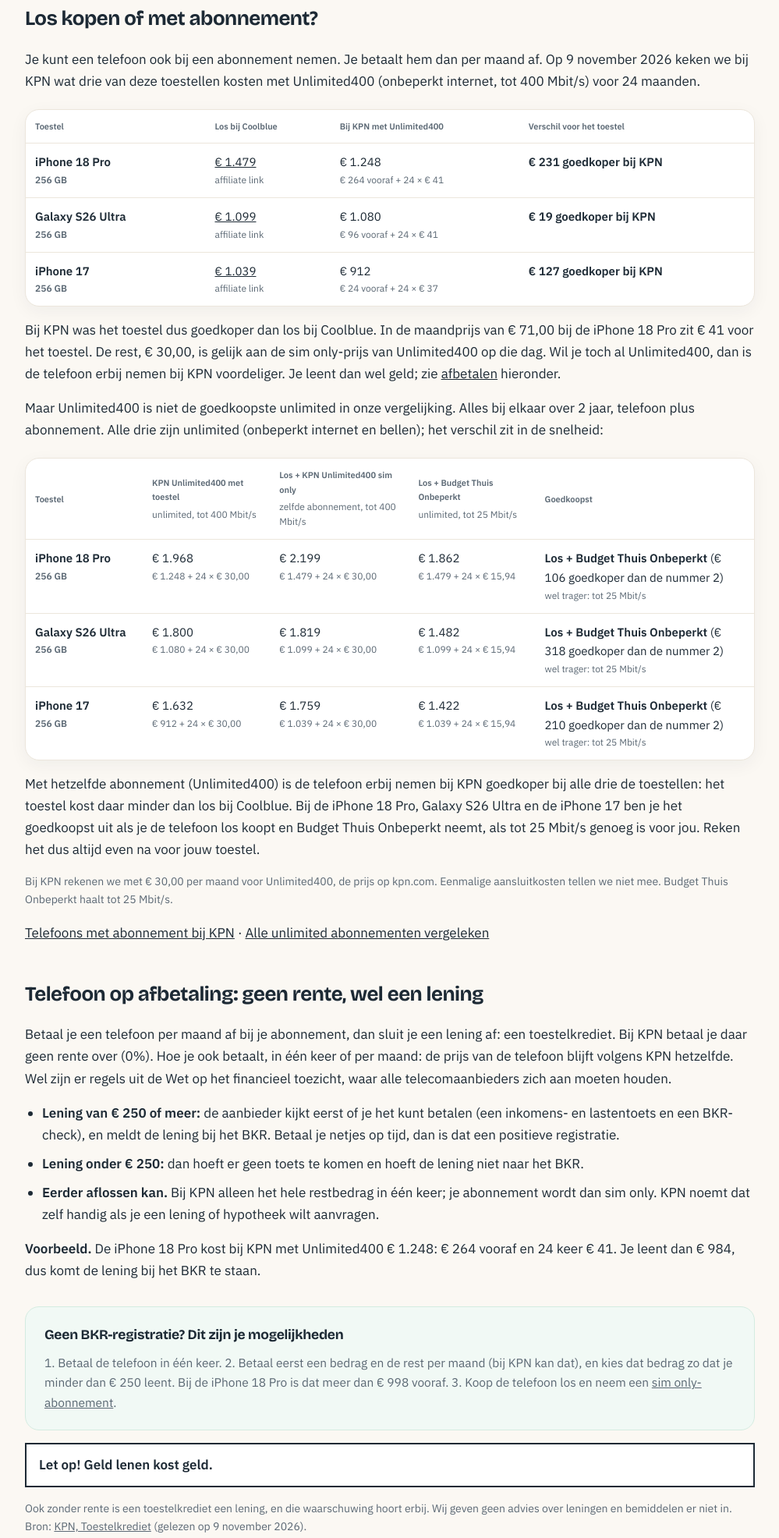
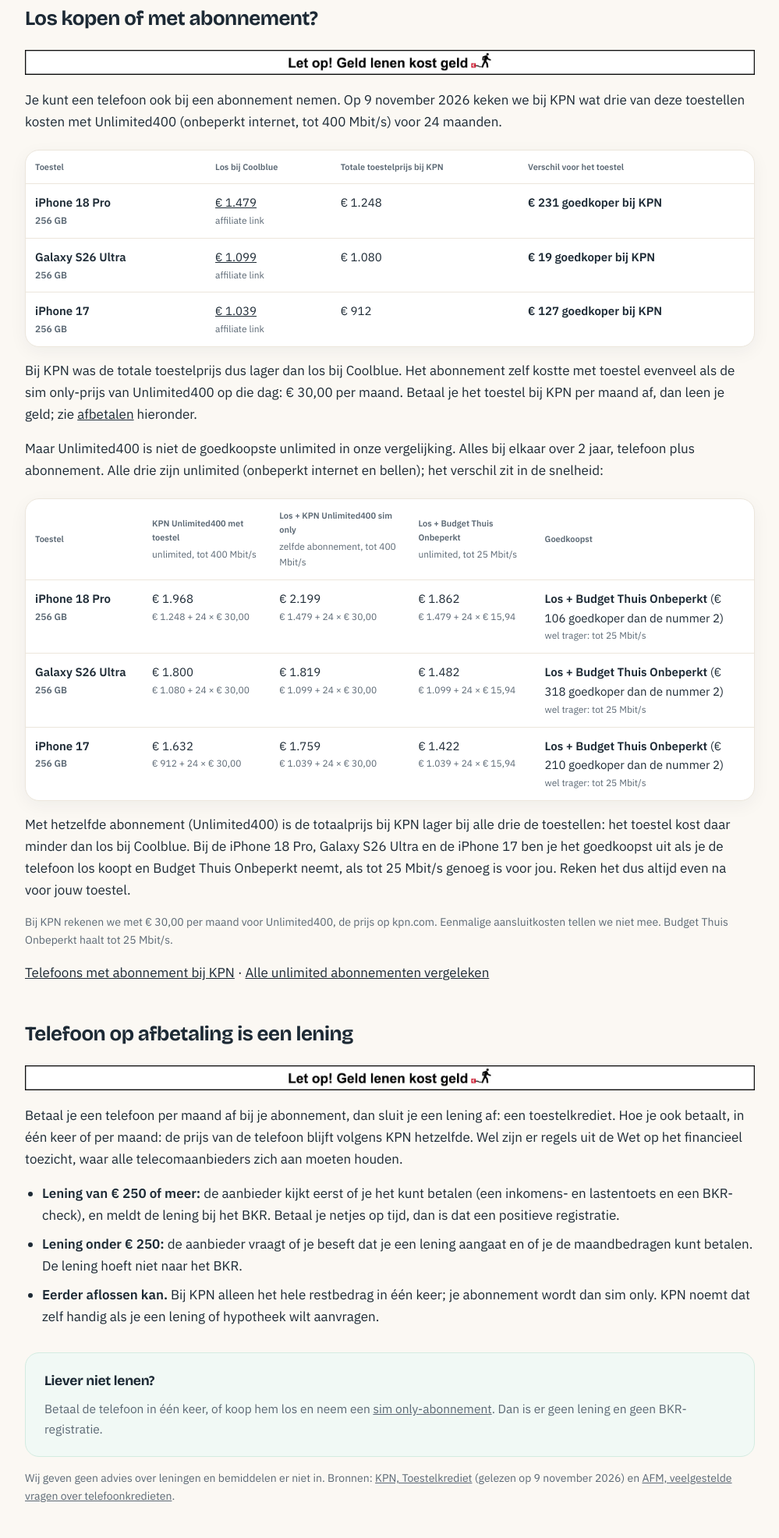
Before and after one commit to tummersruud-ux/eerlijktelecomadvies, a plain HTML site: page telefoons.html in a window 1280 px wide. Shown: the part 8591-10563 px from the top of the page at 78% size, without its empty margins (140-1139 px from the left). Drawn offline with Linux system fonts and the light colour scheme.

Commit message:
Telefoons: alleen totale toestelprijs en officiele AFM-kredietwaarschuwing
Geen termijnbedragen, kredietbedragen of rente meer zonder krediettabel, geen tip om
onder de BKR-grens te blijven, geen aanbeveling waar je het toestel op afbetaling neemt.

Co-Authored-By: Claude Opus 5.5 <noreply@anthropic.com>

```diff
--- a/telefoons.html
+++ b/telefoons.html
@@ -214,6 +214,11 @@ a.simlink{display:block;margin-top:12px;font-weight:600;font-size:14.5px;color:v
 @media (max-width:640px){.kaartjes.laders{grid-template-columns:1fr}}
 .kaartje.lader .kabel{margin:6px 0 14px}
 .waarschuwing{border:2px solid var(--ink);background:var(--card);padding:12px 16px;font-weight:700;font-size:17px;margin-top:22px}
+
+.afm-waarschuwing{margin:18px 0}
+.afm-waarschuwing img{display:block;width:100%;height:auto}
+.afm-waarschuwing span{display:none}
+@media (max-width:820px){.afm-waarschuwing img{display:none}.afm-waarschuwing span{display:block;border:2px solid var(--ink);background:#fff;padding:9px 12px;font-weight:700;font-size:17px;text-align:center}}
 /* AUTO:STIJL (gemaakt door _bouw/maak.py; vriendelijke stijl 17-11-2026) */
 :root{--paper:#FBF8F3;--ink:#1D2A35;--ink-soft:#5B6874;--signal:#0F8A6C;--signal-tint:#E2F3EC;--line:#ECE6DC;--zon:#FFD66B;--mono:"IBM Plex Sans","Segoe UI",system-ui,sans-serif}
 body{background:var(--paper)}
@@ -555,33 +560,34 @@ img.logo{display:block;width:auto;max-width:120px;object-fit:contain;margin:8px
   <p class="uitleg-kort">Wij testen zelf geen laders. We noemen de lader die de fabrikant zelf aanraadt of verkoopt voor het toestel. Een lader van een ander merk kan ook, als hij dezelfde snellaadstandaard heeft; welke dat is, staat bij de fabrikant. Prijzen nagekeken bij Coolblue, bol, MediaMarkt en Amazon op 15 november 2026, inclusief btw. De goedkoopste staat bovenaan, ook als wij aan die winkel niets verdienen. Wat er in de doos zit, lazen we bij de fabrikant zelf: <a href="https://www.apple.com/nl/iphone-17/specs/" rel="noopener" target="_blank">Apple, iPhone 17</a> · <a href="https://www.apple.com/nl/iphone-18-pro/specs/" rel="noopener" target="_blank">Apple, iPhone 18 Pro</a> · <a href="https://www.samsung.com/be/support/mobile-devices/whats-in-the-box-s26" rel="noopener" target="_blank">Samsung, Galaxy S26-serie</a> · <a href="https://www.samsung.com/nl/smartphones/galaxy-a/galaxy-a57-5g-awesome-navy-256gb-sm-a576bdbdeub/" rel="noopener" target="_blank">Samsung, Galaxy A57</a> · <a href="https://store.google.com/nl/product/pixel_10a_specs?hl=nl" rel="noopener" target="_blank">Google, Pixel 10a</a> · <a href="https://www.mi.com/nl/product/xiaomi-17t/specs/" rel="noopener" target="_blank">Xiaomi, 17T</a>.</p>
 
   <h2 id="abonnement">Los kopen of met abonnement?</h2>
-  <p>Je kunt een telefoon ook bij een abonnement nemen. Je betaalt hem dan per maand af. Op 9 november 2026 keken we bij KPN wat drie van deze toestellen kosten met Unlimited400 (onbeperkt internet, tot 400 Mbit/s) voor 24 maanden.</p>
+<div class="afm-waarschuwing"><img src="img/afm/kredietwaarschuwing.jpg" alt="Let op! Geld lenen kost geld" width="2358" height="80" loading="lazy"><span>Let op! Geld lenen kost geld</span></div>
+  <p>Je kunt een telefoon ook bij een abonnement nemen. Op 9 november 2026 keken we bij KPN wat drie van deze toestellen kosten met Unlimited400 (onbeperkt internet, tot 400 Mbit/s) voor 24 maanden.</p>
   <div class="tablewrap">
     <table>
-      <thead><tr><th>Toestel</th><th>Los bij Coolblue</th><th>Bij KPN met Unlimited400</th><th>Verschil voor het toestel</th></tr></thead>
+      <thead><tr><th>Toestel</th><th>Los bij Coolblue</th><th>Totale toestelprijs bij KPN</th><th>Verschil voor het toestel</th></tr></thead>
       <tbody>
           <tr>
             <td class="prov">iPhone 18 Pro<span class="netwerk">256 GB</span></td>
             <td class="num"><a href="https://www.awin1.com/cread.php?awinmid=85161&amp;awinaffid=3154728&amp;clickref=abonnement&amp;ued=https%3A%2F%2Fwww.coolblue.nl%2Fmobiele-telefoons%2Fsmartphones%2Fapple%2Fapple-iphone-18-pro" rel="sponsored nofollow noopener" target="_blank" data-aff="Coolblue">€ 1.479</a><span class="netwerk">affiliate link</span></td>
-            <td class="num">€ 1.248<span class="netwerk">€ 264 vooraf + 24 × € 41</span></td>
+            <td class="num">€ 1.248</td>
             <td><strong>€ 231 goedkoper bij KPN</strong></td>
           </tr>
           <tr>
             <td class="prov">Galaxy S26 Ultra<span class="netwerk">256 GB</span></td>
             <td class="num"><a href="https://www.awin1.com/cread.php?awinmid=85161&amp;awinaffid=3154728&amp;clickref=abonnement&amp;ued=https%3A%2F%2Fwww.coolblue.nl%2Fmobiele-telefoons%2Fsmartphones%2Fsamsung%2Fsamsung-galaxy-s26-ultra" rel="sponsored nofollow noopener" target="_blank" data-aff="Coolblue">€ 1.099</a><span class="netwerk">affiliate link</span></td>
-            <td class="num">€ 1.080<span class="netwerk">€ 96 vooraf + 24 × € 41</span></td>
+            <td class="num">€ 1.080</td>
             <td><strong>€ 19 goedkoper bij KPN</strong></td>
           </tr>
           <tr>
             <td class="prov">iPhone 17<span class="netwerk">256 GB</span></td>
             <td class="num"><a href="https://www.awin1.com/cread.php?awinmid=85161&amp;awinaffid=3154728&amp;clickref=abonnement&amp;ued=https%3A%2F%2Fwww.coolblue.nl%2Fmobiele-telefoons%2Fsmartphones%2Fapple%2Fapple-iphone-17" rel="sponsored nofollow noopener" target="_blank" data-aff="Coolblue">€ 1.039</a><span class="netwerk">affiliate link</span></td>
-            <td class="num">€ 912<span class="netwerk">€ 24 vooraf + 24 × € 37</span></td>
+            <td class="num">€ 912</td>
             <td><strong>€ 127 goedkoper bij KPN</strong></td>
           </tr>
       </tbody>
     </table>
   </div>
-  <p>Bij KPN was het toestel dus goedkoper dan los bij Coolblue. In de maandprijs van € 71,00 bij de iPhone 18 Pro zit € 41 voor het toestel. De rest, € 30,00, is gelijk aan de sim only-prijs van Unlimited400 op die dag. Wil je toch al Unlimited400, dan is de telefoon erbij nemen bij KPN voordeliger. Je leent dan wel geld; zie <a href="#afbetalen">afbetalen</a> hieronder.</p>
+  <p>Bij KPN was de totale toestelprijs dus lager dan los bij Coolblue. Het abonnement zelf kostte met toestel evenveel als de sim only-prijs van Unlimited400 op die dag: € 30,00 per maand. Betaal je het toestel bij KPN per maand af, dan leen je geld; zie <a href="#afbetalen">afbetalen</a> hieronder.</p>
   <p>Maar Unlimited400 is niet de goedkoopste unlimited in onze vergelijking. Alles bij elkaar over 2 jaar, telefoon plus abonnement. Alle drie zijn unlimited (onbeperkt internet en bellen); het verschil zit in de snelheid:</p>
   <div class="tablewrap">
     <table>
@@ -611,24 +617,23 @@ img.logo{display:block;width:auto;max-width:120px;object-fit:contain;margin:8px
       </tbody>
     </table>
   </div>
-  <p>Met hetzelfde abonnement (Unlimited400) is de telefoon erbij nemen bij KPN goedkoper bij alle drie de toestellen: het toestel kost daar minder dan los bij Coolblue. Bij de iPhone 18 Pro, Galaxy S26 Ultra en de iPhone 17 ben je het goedkoopst uit als je de telefoon los koopt en Budget Thuis Onbeperkt neemt, als tot 25 Mbit/s genoeg is voor jou. Reken het dus altijd even na voor jouw toestel.</p>
+  <p>Met hetzelfde abonnement (Unlimited400) is de totaalprijs bij KPN lager bij alle drie de toestellen: het toestel kost daar minder dan los bij Coolblue. Bij de iPhone 18 Pro, Galaxy S26 Ultra en de iPhone 17 ben je het goedkoopst uit als je de telefoon los koopt en Budget Thuis Onbeperkt neemt, als tot 25 Mbit/s genoeg is voor jou. Reken het dus altijd even na voor jouw toestel.</p>
   <p class="uitleg-kort">Bij KPN rekenen we met € 30,00 per maand voor Unlimited400, de prijs op kpn.com. Eenmalige aansluitkosten tellen we niet mee. Budget Thuis Onbeperkt haalt tot 25 Mbit/s.</p>
   <p><a href="https://www.kpn.com/shop/mobiel/telefoons" rel="noopener" target="_blank">Telefoons met abonnement bij KPN</a> · <a href="sim-only.html#unlimited">Alle unlimited abonnementen vergeleken</a></p>
 
-  <h2 id="afbetalen">Telefoon op afbetaling: geen rente, wel een lening</h2>
-  <p>Betaal je een telefoon per maand af bij je abonnement, dan sluit je een lening af: een toestelkrediet. Bij KPN betaal je daar geen rente over (0%). Hoe je ook betaalt, in één keer of per maand: de prijs van de telefoon blijft volgens KPN hetzelfde. Wel zijn er regels uit de Wet op het financieel toezicht, waar alle telecomaanbieders zich aan moeten houden.</p>
+  <h2 id="afbetalen">Telefoon op afbetaling is een lening</h2>
+<div class="afm-waarschuwing"><img src="img/afm/kredietwaarschuwing.jpg" alt="Let op! Geld lenen kost geld" width="2358" height="80" loading="lazy"><span>Let op! Geld lenen kost geld</span></div>
+  <p>Betaal je een telefoon per maand af bij je abonnement, dan sluit je een lening af: een toestelkrediet. Hoe je ook betaalt, in één keer of per maand: de prijs van de telefoon blijft volgens KPN hetzelfde. Wel zijn er regels uit de Wet op het financieel toezicht, waar alle telecomaanbieders zich aan moeten houden.</p>
   <ul>
     <li><strong>Lening van € 250 of meer:</strong> de aanbieder kijkt eerst of je het kunt betalen (een inkomens- en lastentoets en een BKR-check), en meldt de lening bij het BKR. Betaal je netjes op tijd, dan is dat een positieve registratie.</li>
-    <li><strong>Lening onder € 250:</strong> dan hoeft er geen toets te komen en hoeft de lening niet naar het BKR.</li>
+    <li><strong>Lening onder € 250:</strong> de aanbieder vraagt of je beseft dat je een lening aangaat en of je de maandbedragen kunt betalen. De lening hoeft niet naar het BKR.</li>
     <li><strong>Eerder aflossen kan.</strong> Bij KPN alleen het hele restbedrag in één keer; je abonnement wordt dan sim only. KPN noemt dat zelf handig als je een lening of hypotheek wilt aanvragen.</li>
   </ul>
-  <p><strong>Voorbeeld.</strong> De iPhone 18 Pro kost bij KPN met Unlimited400 € 1.248: € 264 vooraf en 24 keer € 41. Je leent dan € 984, dus komt de lening bij het BKR te staan.</p>
   <div class="uitgelicht">
-    <h3>Geen BKR-registratie? Dit zijn je mogelijkheden</h3>
-    <p>1. Betaal de telefoon in één keer. 2. Betaal eerst een bedrag en de rest per maand (bij KPN kan dat), en kies dat bedrag zo dat je minder dan € 250 leent. Bij de iPhone 18 Pro is dat meer dan € 998 vooraf. 3. Koop de telefoon los en neem een <a href="sim-only.html">sim only-abonnement</a>.</p>
+    <h3>Liever niet lenen?</h3>
+    <p>Betaal de telefoon in één keer, of koop hem los en neem een <a href="sim-only.html">sim only-abonnement</a>. Dan is er geen lening en geen BKR-registratie.</p>
   </div>
-  <p class="waarschuwing">Let op! Geld lenen kost geld.</p>
-  <p class="uitleg-kort">Ook zonder rente is een toestelkrediet een lening, en die waarschuwing hoort erbij. Wij geven geen advies over leningen en bemiddelen er niet in. Bron: <a href="https://www.kpn.com/mobiel-abonnement/toestelkrediet" rel="noopener" target="_blank">KPN, Toestelkrediet</a> (gelezen op 9 november 2026).</p>
+  <p class="uitleg-kort">Wij geven geen advies over leningen en bemiddelen er niet in. Bronnen: <a href="https://www.kpn.com/mobiel-abonnement/toestelkrediet" rel="noopener" target="_blank">KPN, Toestelkrediet</a> (gelezen op 9 november 2026) en <a href="https://www.afm.nl/~/profmedia/files/publicaties/2016/faq-telefoonkredieten.ashx" rel="noopener" target="_blank">AFM, veelgestelde vragen over telefoonkredieten</a>.</p>
 
   <h2 id="zo-kiezen-wij">Zo kiezen wij</h2>
   <p>Wij testen zelf geen telefoons. We volgen testsites die dat wel doen: de koopgidsen van <a href="https://tweakers.net/best-buy-guide/smartphones/beste-high-end-smartphone" rel="noopener" target="_blank">Tweakers</a> (met een eigen testlab; bijgewerkt op 2 november 2026, de gids tot € 350 op 29 september 2026), <a href="https://www.tomsguide.com/best-picks/best-phones" rel="noopener" target="_blank">Tom's Guide</a> (bijgewerkt op 21 oktober 2026) en <a href="https://www.trustedreviews.com/best/best-smartphone-3431175" rel="noopener" target="_blank">Trusted Reviews</a> (gelezen op 9 november 2026). Een toestel staat hier als minstens één van hen hem aanraadt in zijn prijsklasse en hij in Nederland te koop is. Is een andere test kritischer, dan zetten we dat erbij.</p>
```
Also changed, not shown: img/afm/kredietwaarschuwing.jpg (added).
